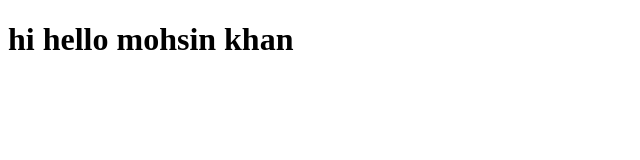
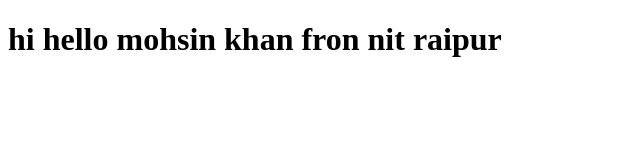
Before and after one commit to 007Mohsin/test, a plain HTML site: page index.html in a window 1280 px wide. Shown: the whole page, without its empty margins (0-640 px from the left). Drawn offline with Linux system fonts and the light colour scheme.

Commit message:
index.html

```diff
--- a/index.html
+++ b/index.html
@@ -8,7 +8,7 @@
 </head>
 <body>
     <h1>hi
-      hello mohsin khan
+      hello mohsin khan fron nit raipur
     </h1>
 </body>
 </html>
```
